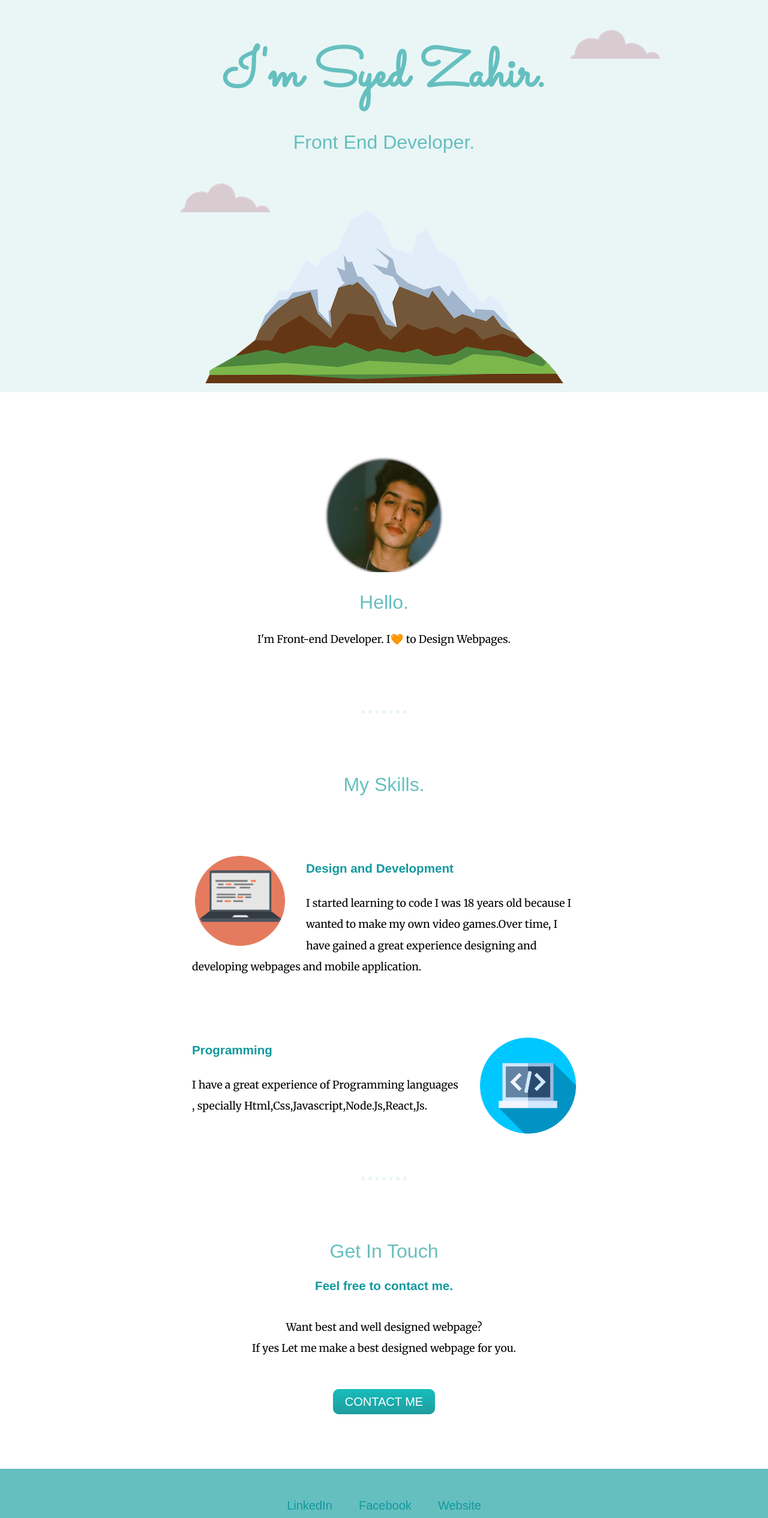
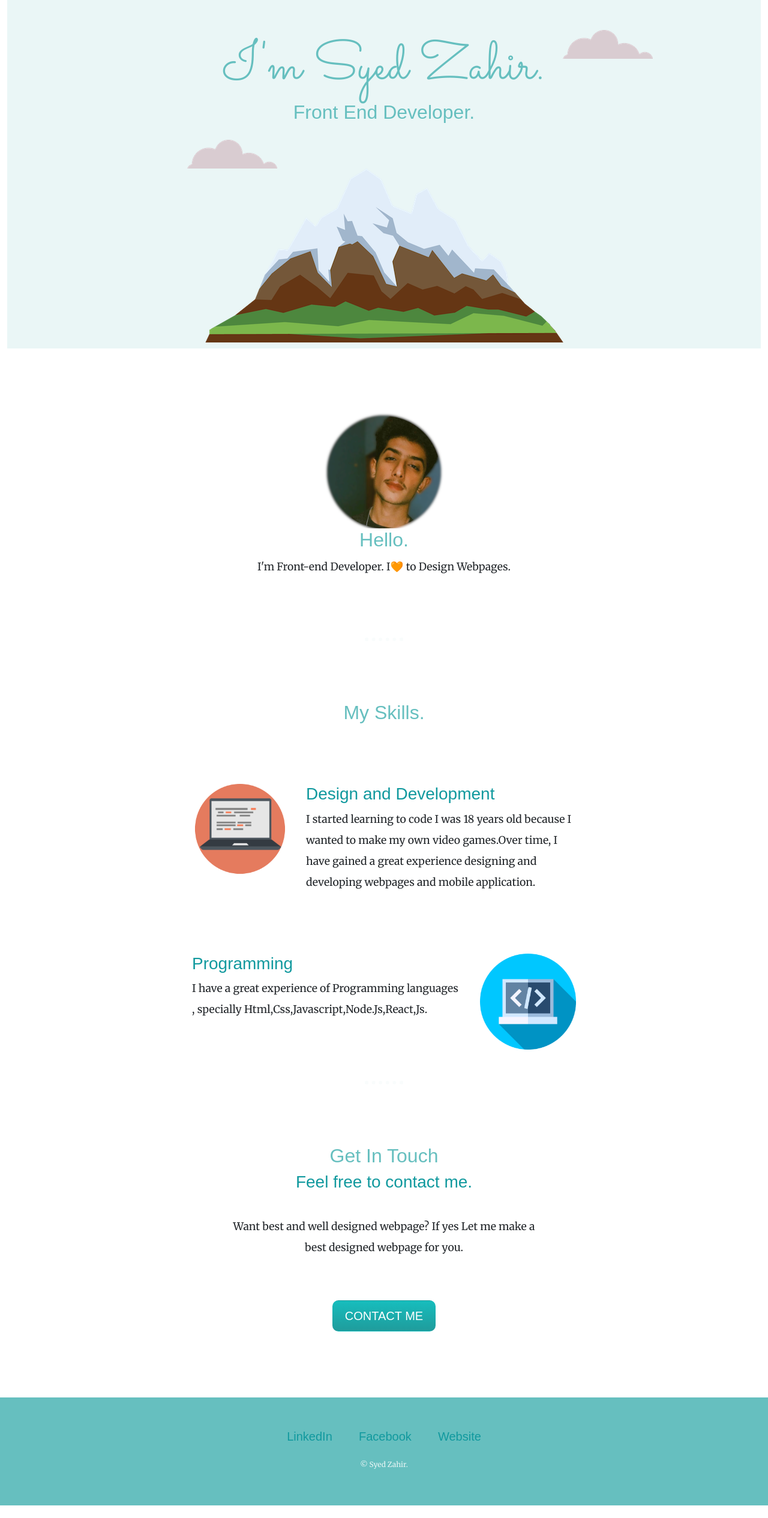
Before and after one commit to zahirhere/webpage, a plain HTML site: page index.html in a window 1280 px wide. Shown: the top 2531 px of the page at 60% size. After the commit the page ends 2510 px from the top, so only its background shows below. Drawn offline with nearby package versions, Linux system fonts and the light colour scheme.

Commit message:
Add files via upload

```diff
--- a/index.html
+++ b/index.html
@@ -1,6 +1,8 @@
 <!DOCTYPE html>
 <html lang="en">
 <head>
+  <link href="https://cdn.jsdelivr.net/npm/bootstrap@5.3.0-alpha1/dist/css/bootstrap.min.css" rel="stylesheet" integrity="sha384-GLhlTQ8iRABdZLl6O3oVMWSktQOp6b7In1Zl3/Jr59b6EGGoI1aFkw7cmDA6j6gD" crossorigin="anonymous">
+  <script src="https://cdn.jsdelivr.net/npm/bootstrap@5.3.0-alpha1/dist/js/bootstrap.bundle.min.js" integrity="sha384-w76AqPfDkMBDXo30jS1Sgez6pr3x5MlQ1ZAGC+nuZB+EYdgRZgiwxhTBTkF7CXvN" crossorigin="anonymous"></script>
     <link rel="preconnect" href="https://fonts.googleapis.com">
 <link rel="preconnect" href="https://fonts.gstatic.com" crossorigin>
 <link href="https://fonts.googleapis.com/css2?family=Merriweather&family=Montserrat&family=Sacramento&display=swap" rel="stylesheet">
@@ -8,42 +10,45 @@
     <meta charset="UTF-8">
     <link rel="icon" href="favicon.ico">
     <meta http-equiv="X-UA-Compatible" content="IE=edge">
-    <meta name="viewport" content="width=device-width, initial-scale=1.0">
+    <meta name="viewport" content="width=device-width, initial-scale=1.0,user-scalable=no" />
     <title>Zahir Ali</title>
 </head>
 <body>
+  <div class="container-fluid">
     <div class="top-container">
-        <img class="top-cloud" src="images/cloud.png" alt="cloud-img">
-    <h1>I'm Syed Zahir.</h1>
-    <h2>Front End Developer.</h2>
-    <img class="bottom-cloud" src="images/cloud.png" alt="cloud-img">
-    <img src="images/mountain.png" alt="mountain-img">
+      <img class="top-cloud" src="images/cloud.png" alt="cloud-img">
+  <h1>I'm Syed Zahir.</h1>
+  <h2>Front End Developer.</h2>
+  <img class="bottom-cloud" src="images/cloud.png" alt="cloud-img">
+  <img class="mountain"  src="images/mountain.png" alt="mountain-img">
 </div>
+  </div>
+
 <div class="middle-container">
     <div class="">
       <img class="profile" src="images/112.png" alt="my-profile">
-      <h2>Hello.</h2>
+      <h2 class="skill-heading">Hello.</h2>
       <p>I'm Front-end Developer. I🧡 to Design Webpages. </p>
     </div>
     <hr>
     <div class="skills">
-      <h2>My Skills.</h2>
+      <h2 class="skill-heading">My Skills.</h2>
       <div class="skill-row">
         <img class="computer" src="images/computer (2).png">
-        <h3>Design and Development</h3>
+        <h3 >Design and Development</h3>
         <p >I started learning to code I was 18 years old because I wanted to make my own video games.Over time, I have gained a great experience designing and developing webpages and mobile application.</p>
       </div>
       <div class="skill-row">
         <img class="code" src="images/coding (2).png">
-        <h3>Programming</h3>
-        <p> I have a great experience of Programming languages , specially Html,Css,Javascript,Node.Js,React,Js.</p>
+        <h3 class="skillss">Programming</h3>
+        <p class="skills-p"> I have a great experience of Programming languages , specially Html,Css,Javascript,Node.Js,React,Js.</p>
       </div>
     </div>
     <hr>
     <div class="contact-me">
       <h2>Get In Touch</h2>
       <h3>Feel free to contact me.</h3>
-      <p class="contact-msg">Want best and well designed webpage?<br>If yes Let me make a best designed webpage for you.</p>
+      <p class="contact-msg">Want best and well designed webpage? If yes Let me make a best designed webpage for you.</p>
       <a class="btn" href="mailto:za.hir@yahoo.com">CONTACT ME</a>
     </div>
   </div>
--- /dev/null
+++ b/style.css
@@ -0,0 +1,174 @@
+body {
+    margin: 0;
+    text-align: center;
+    font-family:'merriweather', sans-serif;
+    font-size: 110%;
+}
+
+
+
+h1 {
+
+    color:#66BFBF;
+    margin: 50px auto 0 auto;
+    font-family: 'sacramento',cursive;
+    font-size: 5.623rem;
+}
+h2 {
+    font-weight: normal;
+    color:#66BFBF;
+font-family: 'Monsterrat' , sans-serif;
+font-size: 2rem;
+}
+h3 {
+    color: #11999E;
+    font-family: 'Monsterrat' , sans-serif;
+}
+.top-container {
+    background-color: #EAF6F6;
+    position: relative;
+    padding: 10px;
+}
+
+.middle-container {
+  margin: 100px 0;
+
+}
+
+.bottom-container {
+background-color: #66BFBF;
+padding: 50px 0 20px;
+
+}
+.bottom-cloud {
+    position: absolute;
+    left: 300px;
+    bottom: 300px;
+}
+.top-cloud {
+position: absolute;
+right: 180px;
+top:50px;
+
+}
+.skill-row {
+    width: 50%;
+    margin:100px auto 100px auto;
+    text-align: left;
+    line-height: 2;
+}
+.computer {
+    width: 25%;
+    float: left;
+    margin-right: 30px;
+}
+.code {
+    width: 25%;
+    float: right;
+    margin-left: 30px;
+
+}
+.profile {
+    width: 200px;
+}
+hr {
+ border: dotted 6px;
+ border-bottom: none;
+ width: 5%;
+ color: #EAF6F6;
+ margin: 100px auto;
+}
+.contact-msg {
+    width: 40%;
+    margin: 40px auto 60px;
+    text-align: center;
+}
+p {
+    line-height: 2;
+}
+.btn {
+    background: #17bdbd;
+    background-image: -webkit-linear-gradient(top, #17bdbd, #1f9c9c);
+    background-image: -moz-linear-gradient(top, #17bdbd, #1f9c9c);
+    background-image: -ms-linear-gradient(top, #17bdbd, #1f9c9c);
+    background-image: -o-linear-gradient(top, #17bdbd, #1f9c9c);
+    background-image: linear-gradient(to bottom, #17bdbd, #1f9c9c);
+    -webkit-border-radius: 10;
+    -moz-border-radius: 10;
+    border-radius: 10px;
+    font-family: Arial;
+    color: #ffffff;
+    font-size: 20px;
+    padding: 10px 20px 10px 20px;
+    text-decoration: none;
+  }
+
+  .btn:hover {
+    background: #28c3d4;
+    background-image: -webkit-linear-gradient(top, #28c3d4, #48b9cf);
+    background-image: -moz-linear-gradient(top, #28c3d4, #48b9cf);
+    background-image: -ms-linear-gradient(top, #28c3d4, #48b9cf);
+    background-image: -o-linear-gradient(top, #28c3d4, #48b9cf);
+    background-image: linear-gradient(to bottom, #28c3d4, #48b9cf);
+    text-decoration: none;
+  }
+  a {
+    font-size: 20px;
+    color:  #11999E;
+    font-family: 'Monsterrat' ,sans-serif;
+
+margin: 10px 20px;
+text-decoration: none;}
+a:hover {
+    color: lightblue;
+}
+.copyright { color:#EAF6F6;
+font-size: 0.75rem;
+padding: 20px  0;}
+
+@media (max-width: 500px) {
+
+
+    .top-cloud {
+     display: none;
+    }
+    .bottom-cloud {
+        display: none;
+    }
+  .mountain {
+    width: 300px;
+  }
+  h1 {
+    font-size: 50px;
+  }
+  h2 {
+    font-size: 15px;
+    margin-top: 10px;
+  }
+  .skill-heading{
+    font-size: 50px;
+  }
+  .skill-row {
+
+    width: 350px;
+  }
+
+
+.contact-msg {
+  font-size: 15px;
+}
+}
+
+
+
+@media (max-width: 1300px) {
+    .top-cloud{
+display: none;
+    }
+    .bottom-cloud {
+        display: none;
+    }
+    .mountain {
+    width: 300px;
+    }
+}
```
